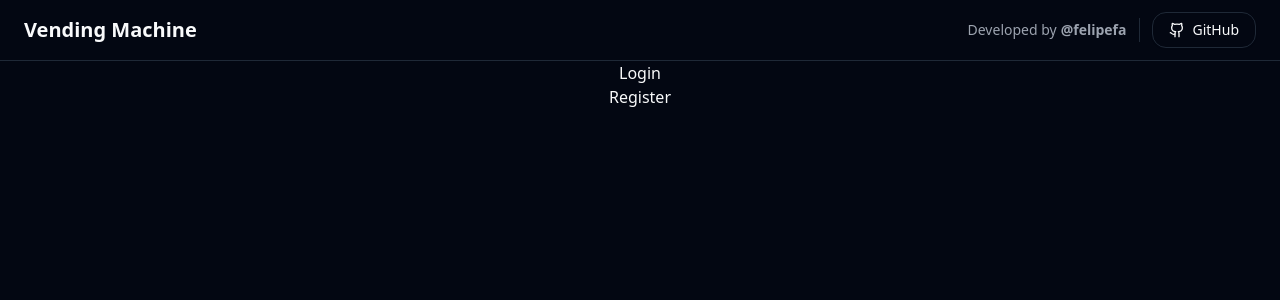
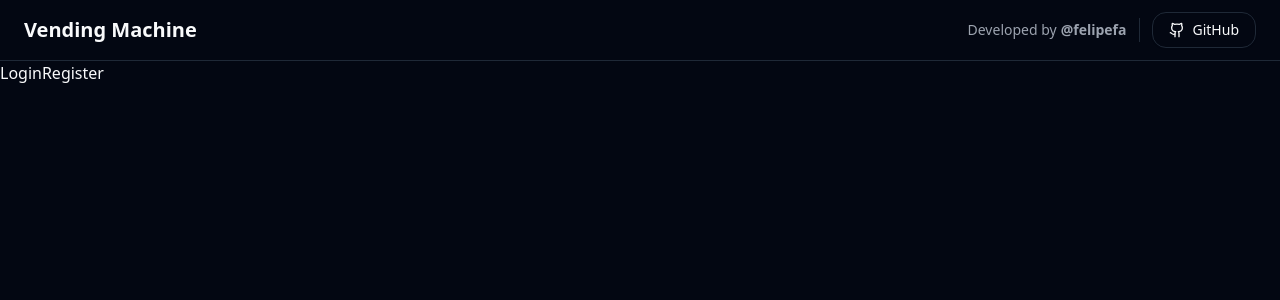
Before and after one commit to felipefa/vending-machine-web, a React (Vite) app: page / in a window 1280 px wide. Shown: the top 300 px of the page. Built offline with nearby package versions, Linux system fonts and the light colour scheme.

Commit message:
refactor: create a main app layout

```diff
--- /dev/null
+++ b/src/components/shared/header.tsx
@@ -0,0 +1,33 @@
+import { Github } from 'lucide-react';
+
+import { Button } from '@/components/ui/button';
+import { Separator } from '@/components/ui/separator';
+
+export function Header() {
+  return (
+    <div className="px-6 py-3 flex items-center justify-between border-b">
+      <h1 className="font-bold text-xl">Vending Machine</h1>
+
+      <div className="flex items-center gap-3">
+        <span className="text-sm text-muted-foreground">
+          Developed by
+          <a
+            className="font-bold hover:underline ml-1"
+            href="https://github.com/felipefa"
+          >
+            @felipefa
+          </a>
+        </span>
+
+        <Separator className="h-6" orientation="vertical" />
+
+        <a href="https://github.com/felipefa/vending-machine-web">
+          <Button variant="outline">
+            <Github className="h-4 w-4 mr-2" />
+            GitHub
+          </Button>
+        </a>
+      </div>
+    </div>
+  );
+}
--- /dev/null
+++ b/src/layout/mainLayout.tsx
@@ -0,0 +1,10 @@
+import { Header } from '@/components/shared/header';
+
+export function MainLayout({ children }: { children: React.ReactNode }) {
+  return (
+    <div className="flex flex-col min-h-screen">
+      <Header />
+      <div className="flex-1">{children}</div>
+    </div>
+  );
+}
--- a/src/pages/homePage/index.tsx
+++ b/src/pages/homePage/index.tsx
@@ -1,8 +1,6 @@
-import { Github } from 'lucide-react';
 import { useNavigate } from 'react-router-dom';
 
-import { Button } from '@/components/ui/button';
-import { Separator } from '@/components/ui/separator';
+import { MainLayout } from '@/layout/mainLayout';
 
 export function HomePage() {
   const navigate = useNavigate();
@@ -16,33 +14,11 @@ export function HomePage() {
   };
 
   return (
-    <div className="flex flex-col min-h-screen">
-      <div className="px-6 py-3 flex items-center justify-between border-b">
-        <h1 className="font-bold text-xl">Vending Machine</h1>
-
-        <div className="flex items-center gap-3">
-          <span className="text-sm text-muted-foreground">
-            Developed by
-            <a
-              className="font-bold hover:underline ml-1"
-              href="https://github.com/felipefa"
-            >
-              @felipefa
-            </a>
-          </span>
-
-          <Separator className="h-6" orientation="vertical" />
-
-          <a href="https://github.com/felipefa/vending-machine-web">
-            <Button variant="outline">
-              <Github className="h-4 w-4 mr-2" />
-              GitHub
-            </Button>
-          </a>
-        </div>
-      </div>
-      <button onClick={handleLoginClick}>Login</button>
-      <button onClick={handleRegisterClick}>Register</button>
-    </div>
+    <MainLayout>
+      <>
+        <button onClick={handleLoginClick}>Login</button>
+        <button onClick={handleRegisterClick}>Register</button>
+      </>
+    </MainLayout>
   );
 }
```
